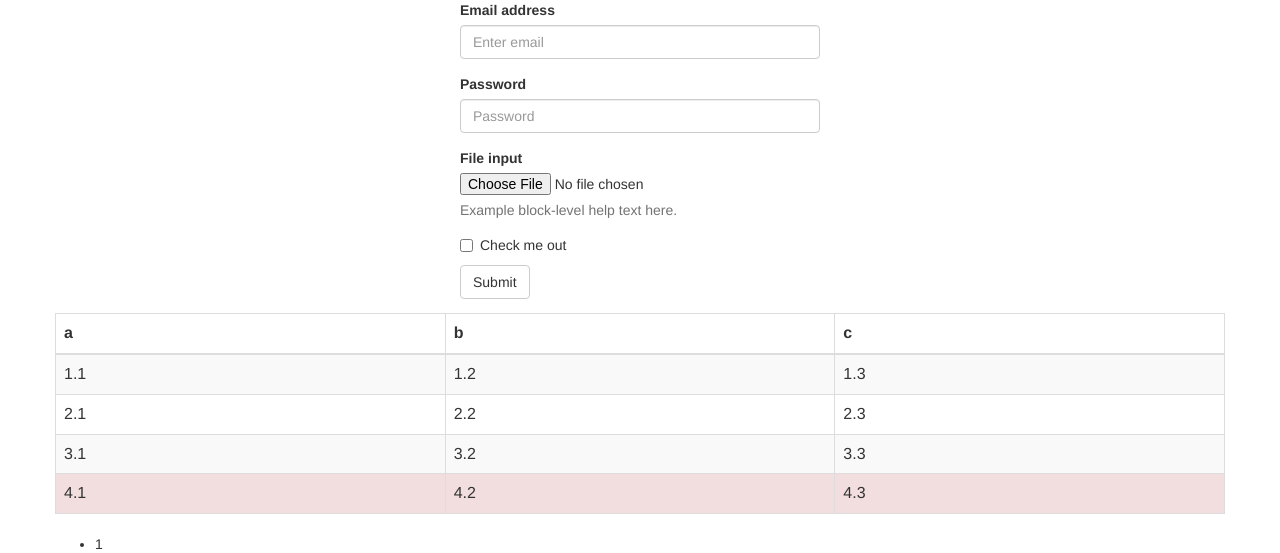
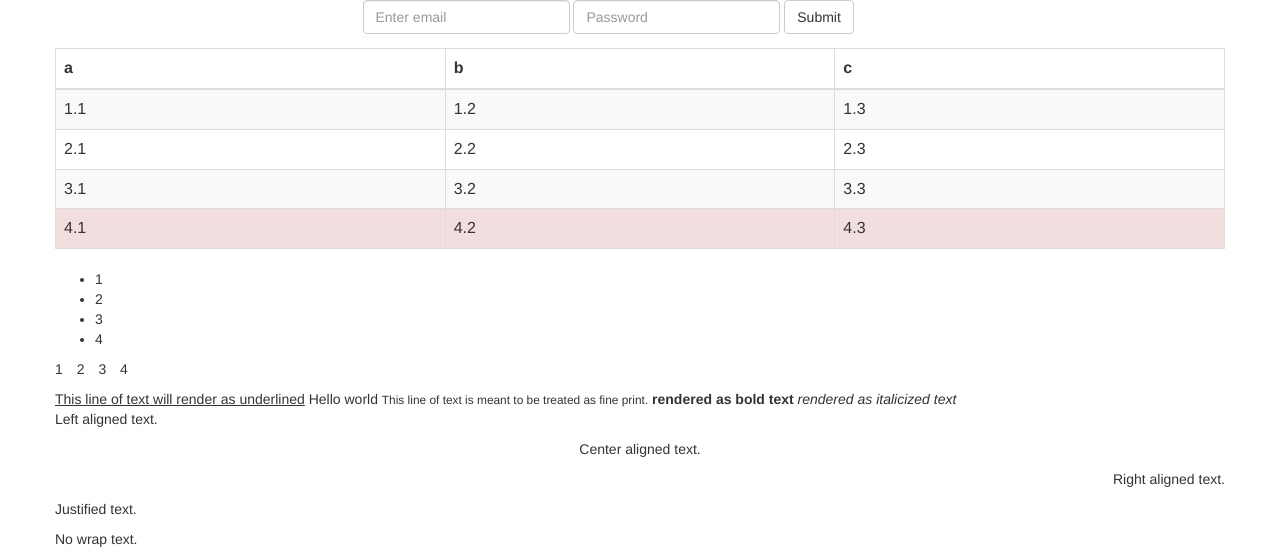
Before and after one commit to slaviber/CyberProgramming, a web app: page / in a window 1280 px wide. Shown: the top 553 px of the page. Run offline with its HTML, style and script files only (its server is not run), Linux system fonts and the light colour scheme; data that the repository does not hold is empty.

Commit message:
Inline form example

```diff
--- a/05_SampleBootstrap/WebContent/index.html
+++ b/05_SampleBootstrap/WebContent/index.html
@@ -12,26 +12,16 @@
 		<div class="row">
 			<!-- Styled form -->
 			<!-- offset: 4, size: 4, space after: 4 so it is centered -->
-			<div class="col-md-offset-4 col-md-4">
+			<div class="col-md-offset-3 col-md-6">
 				<!-- Styled form -->
-				<form>
+				<form class="form-inline">
 					<div class="form-group">
-						<label for="exampleInputEmail1">Email address</label>
+						<label class="sr-only" for="exampleInputEmail1">Email address</label>
 						<input type="email" class="form-control" id="exampleInputEmail1" placeholder="Enter email">
 					</div>
 					<div class="form-group">
-						<label for="exampleInputPassword1">Password</label>
+						<label class="sr-only" for="exampleInputPassword1">Password</label>
 						<input type="password" class="form-control" id="exampleInputPassword1" placeholder="Password">
-					</div>
-					<div class="form-group">
-						<label for="exampleInputFile">File input</label>
-						<input type="file" id="exampleInputFile">
-						<p class="help-block">Example block-level help text here.</p>
-					</div>
-					<div class="checkbox">
-						<label>
-							<input type="checkbox"> Check me out
-						</label>
 					</div>
 					<button type="submit" class="btn btn-default">Submit</button>
 				</form>
```
